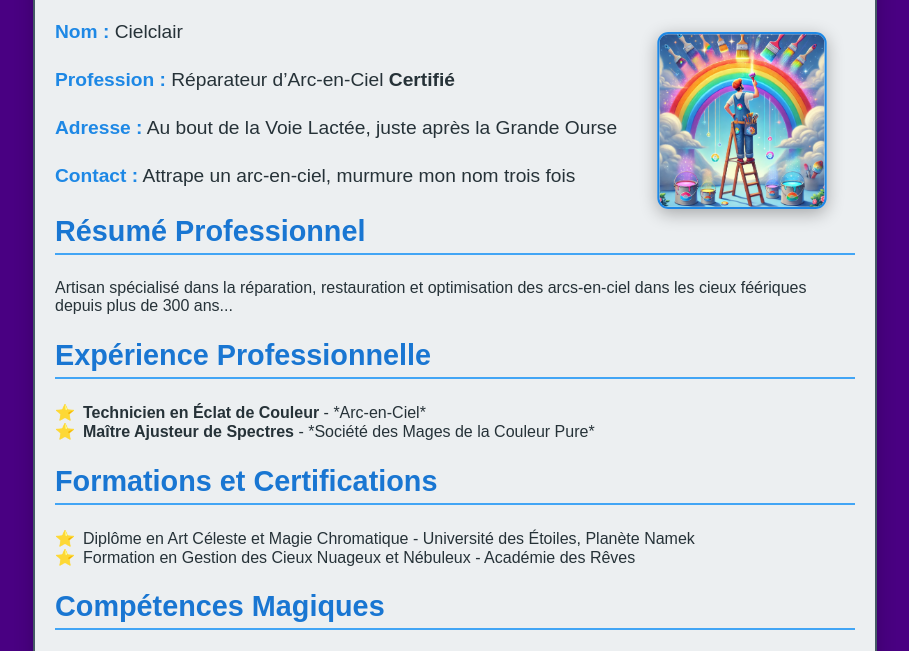
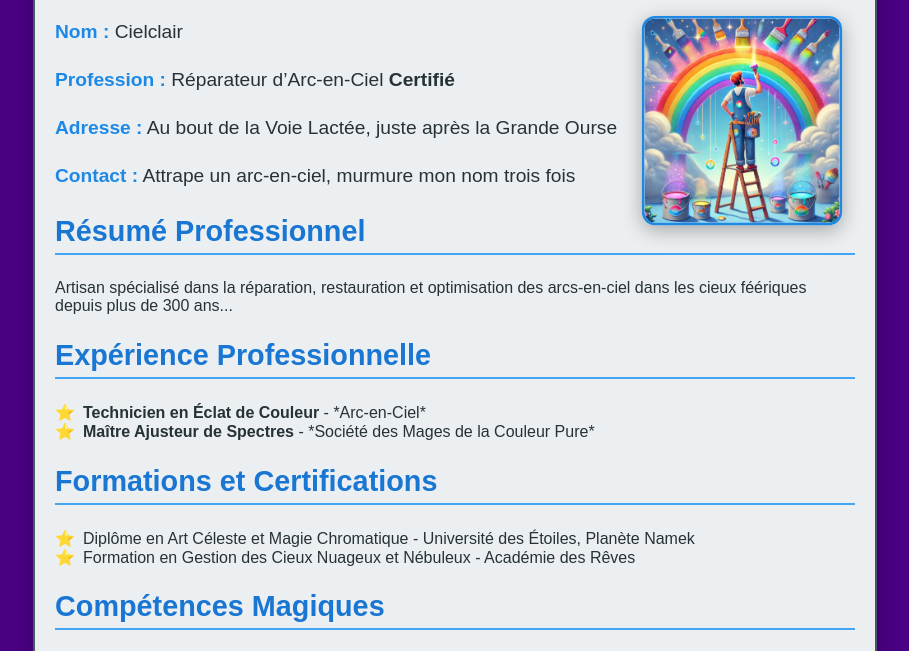
Before and after one commit to alikozmanov/CvArc, a plain HTML site: page index.html in a window 1280 px wide. In both pictures the pointer is over the picture 927 px from the left and 202 px from the top of the page. Shown: the part 82-733 px from the top of the page, without its empty margins (185-1094 px from the left). Drawn offline with Linux system fonts and the light colour scheme.

Commit message:
Correction hover

```diff
--- a/styles.css
+++ b/styles.css
@@ -45,9 +45,9 @@ body {
     border-radius: 10px;
     border: 2px solid #37474f;
 }
-/* Effet de hover sur l'image */
+/* Hover sur l'image */
 .image-container img:hover {
-    transform: scale(1.1); /* Agrandit l'image légèrement */
+    transform: scale(1.3); /* Agrandit l'image */
     box-shadow: 0 4px 15px rgba(0, 0, 0, 0.3);
     border-color: #1e88e5;
     transition: transform 0.3s ease, box-shadow 0.3s ease, border-color 0.3s ease;
```
